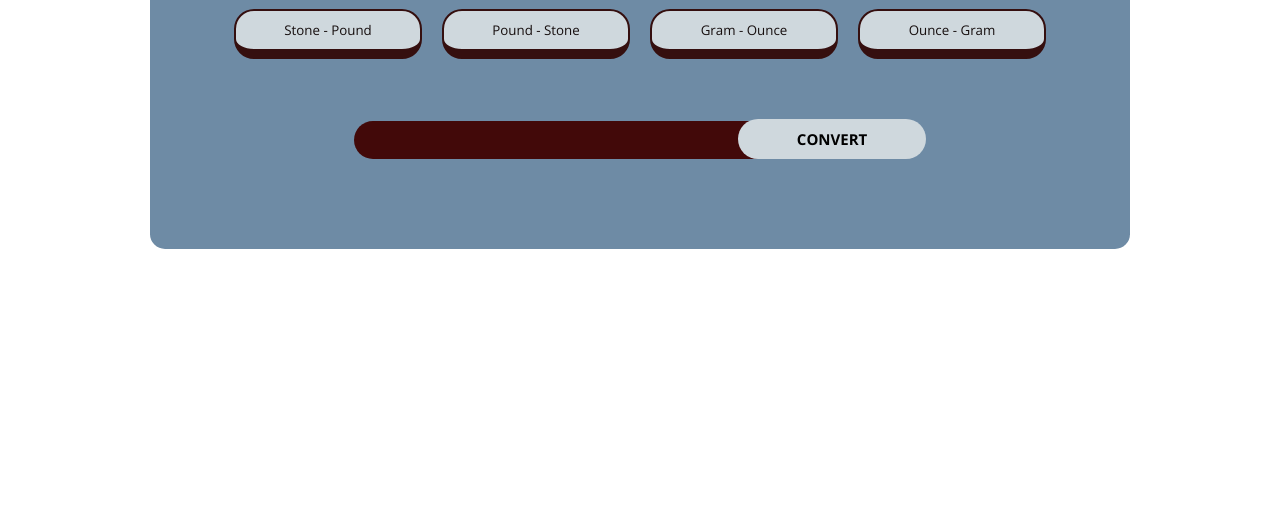
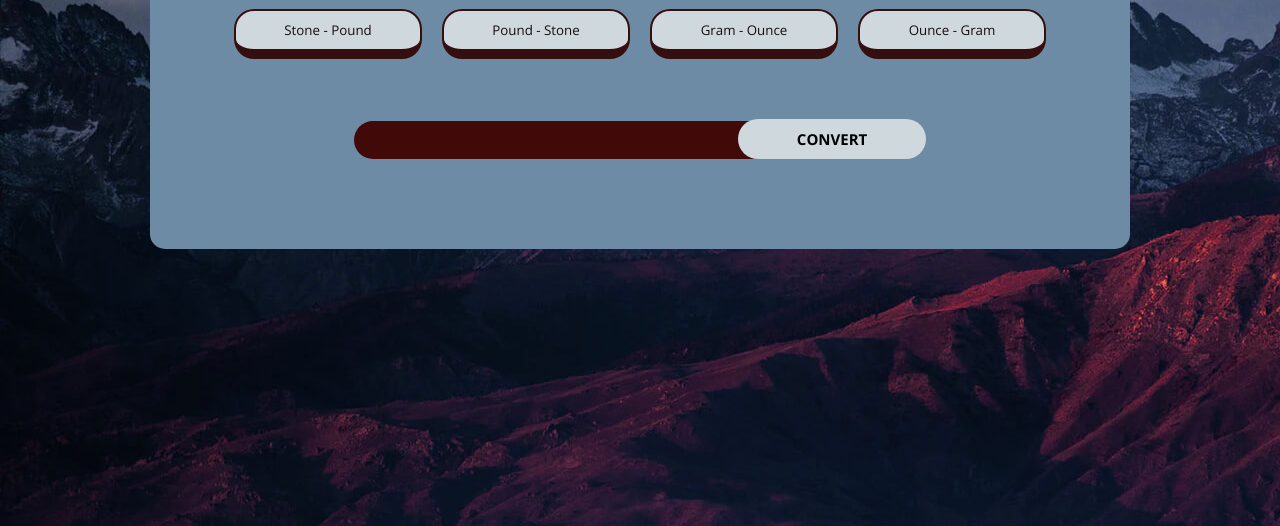
Before and after one commit to iremianirene/WEIGHT-CONVERTER, a plain HTML site: page index.html in a window 1280 px wide. Shown: the part 274-800 px from the top of the page. Drawn offline with nearby package versions, Linux system fonts and the light colour scheme.

Commit message:
Update style.css

```diff
--- a/style.css
+++ b/style.css
@@ -5,7 +5,7 @@
     font-family:'Open Sans', 'Helvetica Neue', sans-serif;
 }
 body{
-    background-image:url(./images/footer-bg.jpg) ;
+    background-image:url(./footer-bg.jpg) ;
     height: 100vh;
     padding: 150px;
 }
```
